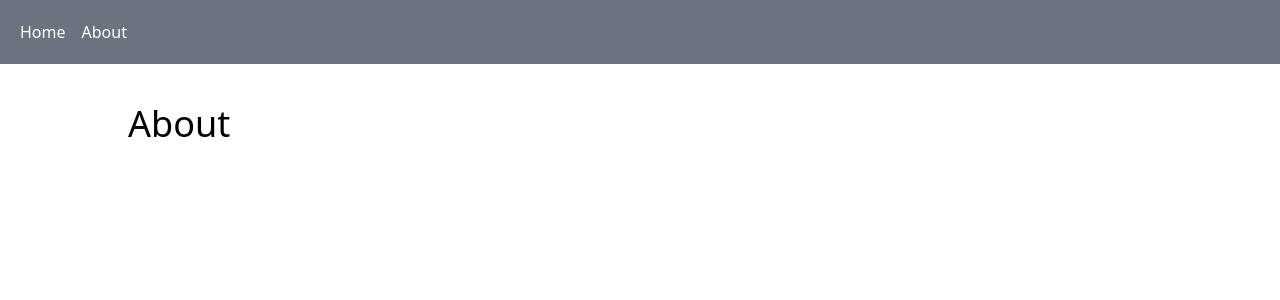
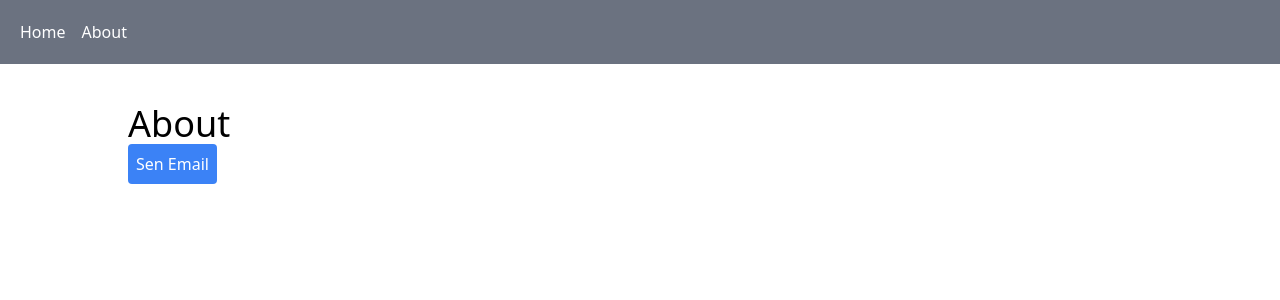
Before and after one commit to hermannleboss/sentry-course, a Vue app: page /about in a window 1280 px wide. Shown: the top 300 px of the page. Built offline with nearby package versions, Linux system fonts and the light colour scheme.

Commit message:
feat: new issue

```diff
--- a/package.json
+++ b/package.json
@@ -1,6 +1,6 @@
 {
   "name": "application-monitoring-in-vue-js-with-sentry",
-  "version": "0.0.0",
+  "version": "0.0.2",
   "scripts": {
     "dev": "vite",
     "build": "vite build",
--- a/src/pages/About.vue
+++ b/src/pages/About.vue
@@ -1,5 +1,10 @@
 <template>
   <div>
     <h1 class="text-4xl">About</h1>
+    <button @click="user.email.send">Sen Email</button>
   </div>
 </template>
+
+<script setup>
+  const user= {}
+</script>
```
